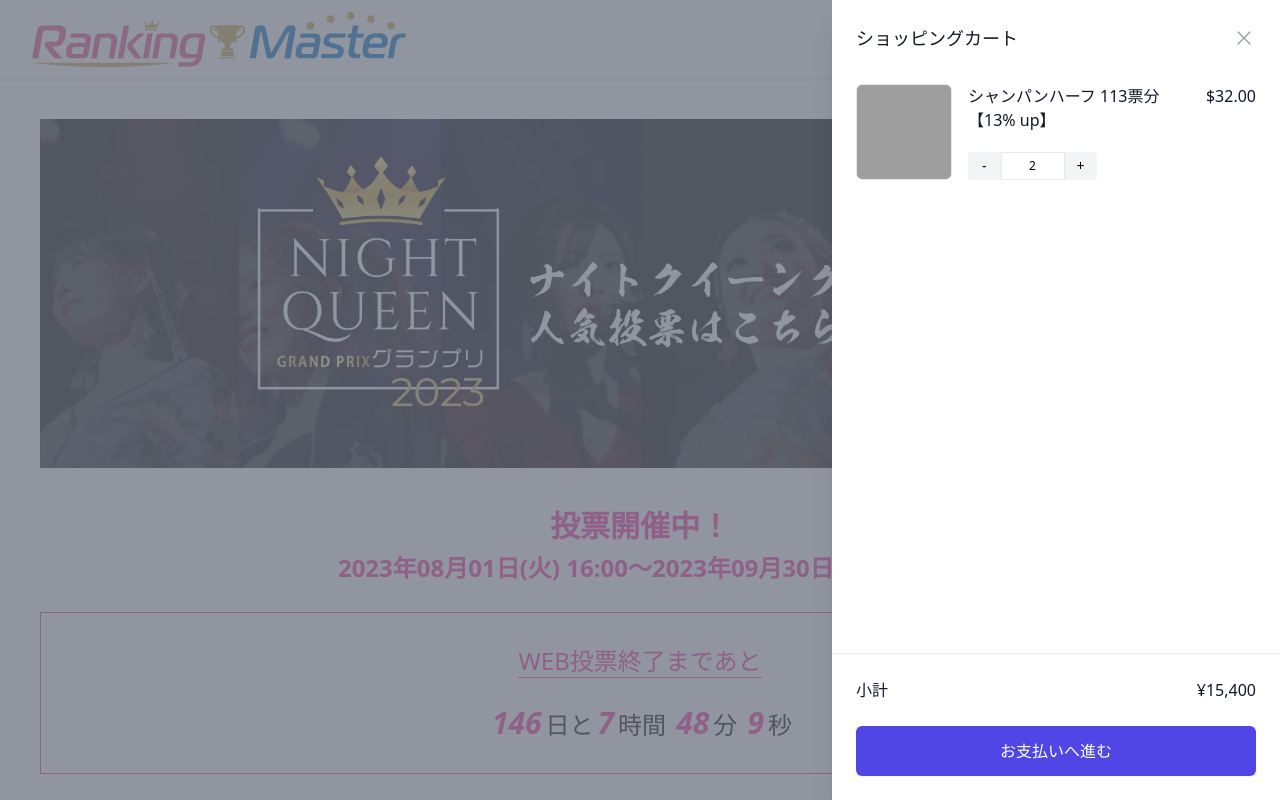
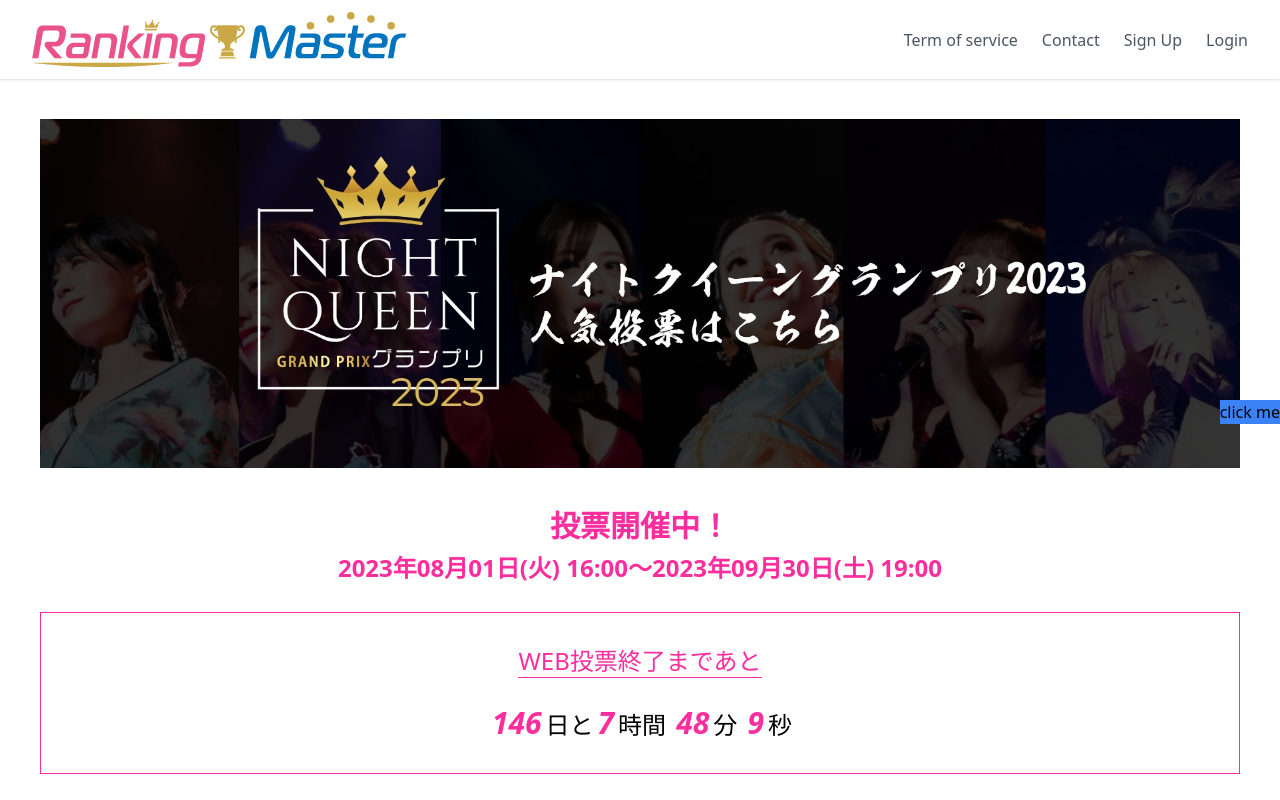
Before and after one commit to Phongkaka/system-div-vote-app-fe, a React (Vite) app: page /vote-page in a window 1280 px wide. Shown: the top 800 px of the page. Built offline with nearby package versions, Linux system fonts and the light colour scheme; grey boxes are pictures that could not be loaded.

Commit message:
Shoping cart toggle

```diff
--- a/src/pages/Vote/components/MenuBonus/index.tsx
+++ b/src/pages/Vote/components/MenuBonus/index.tsx
@@ -1,9 +1,6 @@
 import item_menu from '~/common/assets/images/item_01.webp'
-interface Props {
-  title?: string | undefined
-}
 
-const MenuBonus = ({ title }: Props) => {
+const MenuBonus = () => {
   return (
     <div className='mb-12 flex justify-center'>
       <div className='flex flex-wrap justify-center'>
--- a/src/pages/Vote/components/ShoppingCart/index.tsx
+++ b/src/pages/Vote/components/ShoppingCart/index.tsx
@@ -1,20 +1,12 @@
+import { useState } from 'react'
 import './style.scss'
-// interface Props {
-//   title?: string | undefined
-// }
+interface Props {
+  toggleCart: () => void
+}
 
-const ShoppingCart = () => {
+const ShoppingCart = ({ toggleCart }: Props) => {
   return (
-    <div
-      className='relative z-10'
-      aria-labelledby='slide-over-title'
-      role='dialog'
-      aria-modal='true'
-    >
-      <div className='fixed inset-0 bg-gray-500 bg-opacity-75 transition-opacity' />
-      <div className='fixed inset-0 overflow-hidden'>
-        <div className='absolute inset-0 overflow-hidden'>
-          <div className='pointer-events-none fixed inset-y-0 right-0 flex max-w-full pl-10'>
+    <div className='pl-150 pointer-events-none fixed inset-y-0 right-0 z-50 flex max-w-full'>
       <div className='pointer-events-auto w-screen max-w-md'>
         <div className='flex h-full flex-col overflow-y-scroll bg-white shadow-xl'>
           <div className='flex-1 overflow-y-auto px-4 py-6 sm:px-6'>
@@ -25,10 +17,10 @@ const ShoppingCart = () => {
               <div className='ml-3 flex h-7 items-center'>
                 <button
                   type='button'
+                  onClick={toggleCart}
                   className='relative -m-2 p-2 text-gray-400 hover:text-gray-500'
                 >
                   <span className='absolute -inset-0.5' />
-                        <span className='sr-only'>Close panel</span>
                   <svg
                     className='h-6 w-6'
                     fill='none'
@@ -37,11 +29,7 @@ const ShoppingCart = () => {
                     stroke='currentColor'
                     aria-hidden='true'
                   >
-                          <path
-                            strokeLinecap='round'
-                            strokeLinejoin='round'
-                            d='M6 18L18 6M6 6l12 12'
-                          />
+                    <path strokeLinecap='round' strokeLinejoin='round' d='M6 18L18 6M6 6l12 12' />
                   </svg>
                 </button>
               </div>
@@ -108,9 +96,6 @@ const ShoppingCart = () => {
         </div>
       </div>
     </div>
-        </div>
-      </div>
-    </div>
   )
 }
 
--- a/src/pages/Vote/index.tsx
+++ b/src/pages/Vote/index.tsx
@@ -1,3 +1,4 @@
+import { useState } from 'react'
 import Banner from '~/layouts/components/Banner'
 import Container from '~/layouts/components/Container'
 import BannerVote from '~/common/assets/images/event-01.jpg'
@@ -8,8 +9,14 @@ import MenuBonus from './components/MenuBonus'
 import Title from './components/Title'
 import ShoppingCart from './components/ShoppingCart'
 
+const targetDate = new Date('2023-12-31T23:59:59')
+
 function Vote() {
-  const targetDate = new Date('2023-12-31T23:59:59')
+  const [isCartVisible, setIsCartVisible] = useState(false)
+
+  const toggleCart = () => {
+    setIsCartVisible(!isCartVisible)
+  }
 
   return (
     <>
@@ -55,8 +62,11 @@ function Vote() {
             </ul>
           </div>
         </div>
+        <button className='fixed right-0 top-1/2 bg-blue-500' onClick={toggleCart}>
+          click me
+        </button>
       </Container>
-      <ShoppingCart />
+      {isCartVisible && <ShoppingCart toggleCart={toggleCart} />}
     </>
   )
 }
```
Also changed, not shown: src/pages/Vote/components/TabsVote/style.scss (line endings or trailing spaces). Lines whose indentation alone changed are shown as unchanged.
